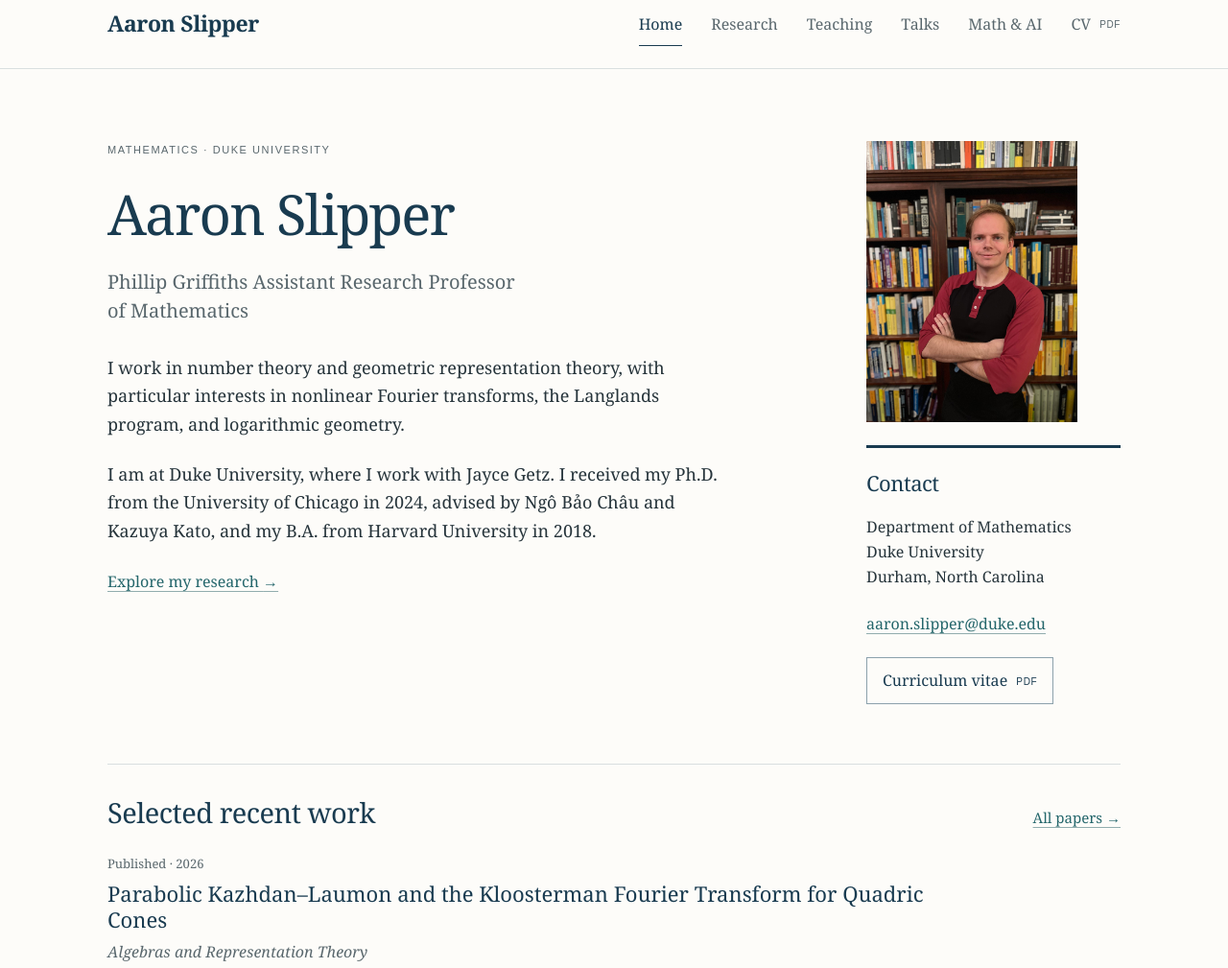
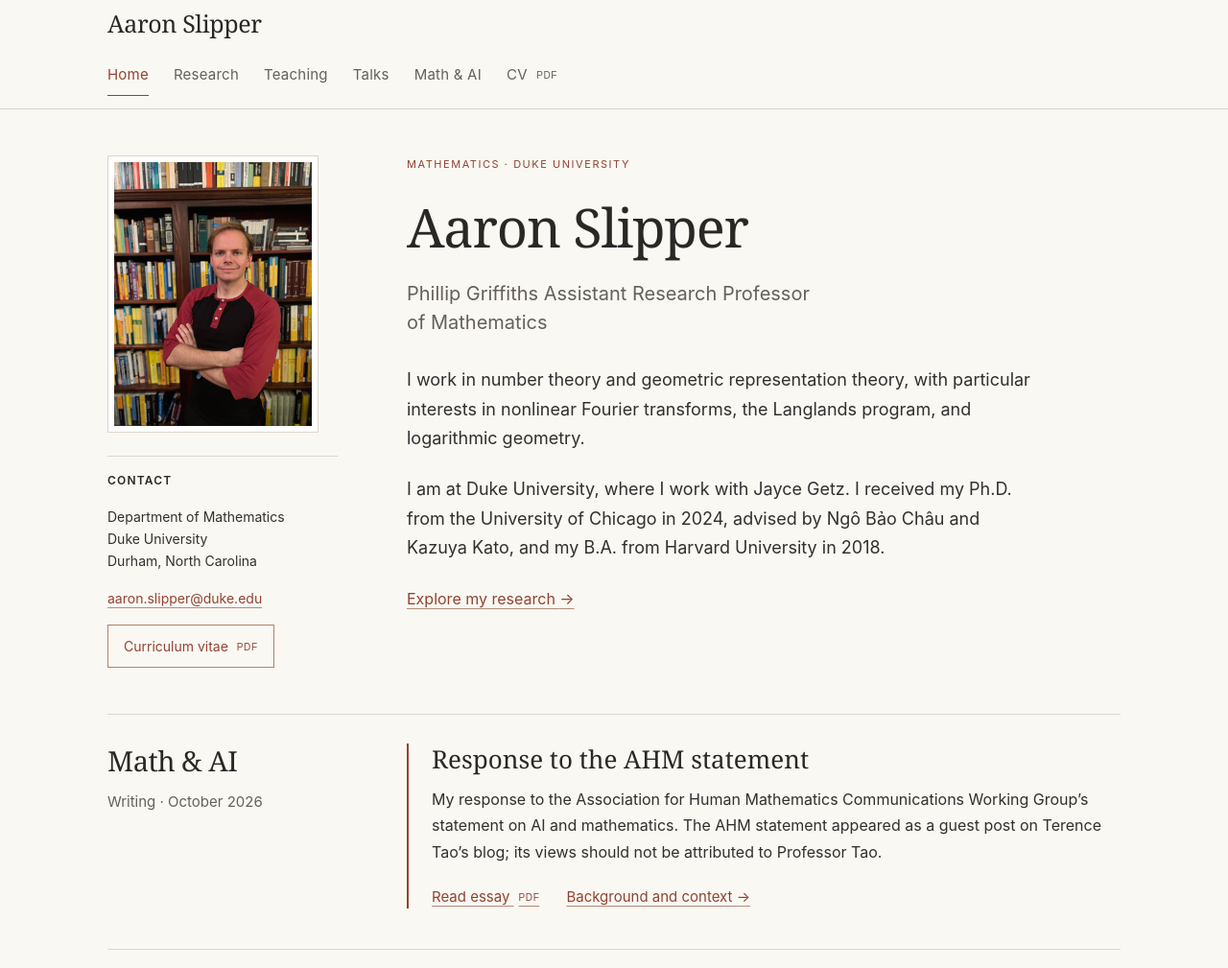
Before and after one commit to aaronslipper/aaronslipper.github.io, a plain HTML site: page index.html in a window 1280 px wide. Shown: the part 21-1030 px from the top of the page at 96% size. Drawn offline with Linux system fonts and the light colour scheme.

Commit message:
Add files via upload

```diff
--- a/assets/style.css
+++ b/assets/style.css
@@ -1,53 +1,62 @@
-:root{color-scheme:light;--paper:#fdfcf9;--ink:#26343b;--navy:#193b50;--teal:#24666b;--muted:#59676d;--line:#d9dfe0}
+:root{color-scheme:light;--paper:#faf8f3;--ink:#30302d;--heading:#292825;--accent:#914331;--muted:#656159;--line:#dcd5cb;--wash:#f0e8df;--serif:Georgia,"Times New Roman",serif;--sans:-apple-system,BlinkMacSystemFont,"Segoe UI",Arial,sans-serif}
 *{box-sizing:border-box}
 html{font-size:18px}
-body{margin:0;background:var(--paper);color:var(--ink);font-family:Georgia,"Times New Roman",serif;line-height:1.65;-webkit-font-smoothing:antialiased}
-a{color:var(--teal);text-decoration-color:#92adae;text-underline-offset:4px;text-decoration-thickness:1px}
-a:hover{color:var(--navy);text-decoration-color:currentColor}
-a:focus-visible{outline:2px solid var(--teal);outline-offset:5px;border-radius:1px}
+body{margin:0;background:var(--paper);color:var(--ink);font-family:var(--sans);line-height:1.7;-webkit-font-smoothing:antialiased}
+a{color:var(--accent);text-decoration-color:#b58a79;text-underline-offset:4px;text-decoration-thickness:1px}
+a:hover{color:var(--heading);text-decoration-color:currentColor}
+a:focus-visible{outline:2px solid var(--accent);outline-offset:5px;border-radius:1px}
 .wrap{width:min(1056px,calc(100% - 80px));margin-inline:auto}
 .site-header{border-bottom:1px solid var(--line)}
-.header-inner{min-height:92px;display:flex;align-items:center;justify-content:space-between;gap:28px}
-.wordmark{font-weight:bold;font-size:23px;color:var(--navy);text-decoration:none;letter-spacing:-.4px}
-nav{display:flex;align-items:center;gap:30px;font-size:16px}
+.header-inner{display:flex;flex-direction:column;align-items:flex-start;gap:10px;padding-block:24px 14px}
+.wordmark{font-family:var(--serif);font-weight:normal;font-size:25px;color:var(--heading);text-decoration:none;letter-spacing:-.4px}
+nav{display:flex;flex-wrap:wrap;align-items:center;gap:26px;font-size:15px;letter-spacing:.015em}
 nav a{color:var(--muted);text-decoration:none;padding-block:9px}
 nav a:hover{text-decoration:underline}
-nav a[aria-current]{color:var(--navy);box-shadow:0 1px var(--navy)}
+nav a[aria-current]{color:var(--accent);box-shadow:0 1px var(--accent)}
 .file-label{font-family:Arial,Helvetica,sans-serif;font-size:10px;letter-spacing:.06em;vertical-align:middle;margin-left:5px}
 .skip-link{position:absolute;top:-90px;left:20px;z-index:5;padding:12px;background:white}
 .skip-link:focus{top:10px}
 h1,h2,h3,p{margin-top:0}
-h1,h2,h3{color:var(--navy);font-weight:normal;line-height:1.24}
-h1{font-size:clamp(42px,4.8vw,58px);letter-spacing:-1.8px;margin-bottom:20px}
+h1,h2,h3{font-family:var(--serif);color:var(--heading);font-weight:normal;line-height:1.24}
+h1{font-size:clamp(42px,4.8vw,56px);letter-spacing:-1.2px;margin-bottom:20px}
 h2{font-size:29px;letter-spacing:-.5px;margin-bottom:25px}
 h3{font-size:22px;margin-bottom:9px}
 p{margin-bottom:19px}
-.eyebrow{font-family:Arial,Helvetica,sans-serif;color:var(--muted);font-size:11px;line-height:1.7;letter-spacing:.14em;text-transform:uppercase;margin-bottom:21px}
-.hero{display:grid;grid-template-columns:minmax(0,1fr) 265px;column-gap:85px;padding-top:75px;padding-bottom:62px}
+.eyebrow{font-family:var(--sans);color:var(--accent);font-size:11px;line-height:1.7;letter-spacing:.14em;text-transform:uppercase;margin-bottom:21px}
+.hero{display:grid;grid-template-columns:240px minmax(0,1fr);grid-template-areas:"profile introduction";column-gap:72px;padding-top:48px;padding-bottom:48px}
+.hero-main{grid-area:introduction;min-width:0}
 .position{font-size:20px;color:var(--muted);line-height:1.5;margin-bottom:30px}
 .bio{max-width:650px}
 .bio p{margin-bottom:22px}
 .text-link{font-size:16px}
-.profile-sidebar{align-self:start}
-.profile-photo{display:block;width:220px;max-width:100%;height:auto;margin-bottom:24px}
+.profile-sidebar{grid-area:profile;align-self:start;min-width:0}
+.profile-photo{display:block;width:220px;max-width:100%;height:auto;margin-bottom:24px;padding:6px;border:1px solid var(--line);background:#fff}
 .profile-sidebar .contact{margin-top:0}
-.contact{border-top:3px solid var(--navy);align-self:start;margin-top:60px;padding-top:23px;font-size:16px}
-.contact h2{font-size:22px;margin-bottom:18px}
-.contact p{margin-bottom:22px}
+.contact{border-top:1px solid var(--line);align-self:start;margin-top:60px;padding-top:18px;font-size:14px;line-height:1.65}
+.contact h2{font-family:var(--sans);font-size:12px;font-weight:600;letter-spacing:.1em;text-transform:uppercase;margin-bottom:18px}
+.contact p{margin-bottom:16px}
 .contact a{overflow-wrap:anywhere}
-.button{display:inline-block;border:1px solid #8ca1ac;color:var(--navy);text-decoration:none;padding:10px 16px}
-.button:hover{background:#eef2f1}
-.home-section{border-top:1px solid var(--line);padding-top:32px;margin-bottom:43px}
+.button{display:inline-block;border:1px solid #b28269;color:var(--accent);text-decoration:none;padding:10px 16px}
+.button:hover{background:var(--wash)}
+.home-section{display:grid;grid-template-columns:240px minmax(0,1fr);gap:72px;border-top:1px solid var(--line);padding-top:30px;margin-bottom:42px}
+.section-content{min-width:0}
+.home-section .section-heading{flex-direction:column;align-items:flex-start;justify-content:flex-start;gap:12px}
+.home-section .section-heading h2{margin-bottom:0}
+.home-section .featured-paper:last-child{margin-bottom:0}
+.home-essay .essay-feature{padding-left:24px;border-left:2px solid var(--accent)}
+.home-essay .featured-paper h3{font-size:26px;margin-bottom:13px}
+.home-essay .featured-paper p{color:var(--ink)}
+.feature-actions{display:flex;flex-wrap:wrap;gap:10px 28px;margin-top:20px;font-size:15px}
 .section-heading{display:flex;align-items:baseline;justify-content:space-between;gap:20px}
 .section-heading>a{font-size:15px;white-space:nowrap}
 .featured-paper{margin-bottom:27px;max-width:870px}
 .featured-paper h3{font-size:22px;margin-bottom:7px}
-.featured-paper h3 a,.paper h3 a,.talk h3 a{color:var(--navy);text-decoration:none}
+.featured-paper h3 a,.paper h3 a,.talk h3 a{color:var(--heading);text-decoration:none}
 .featured-paper h3 a:hover,.paper h3 a:hover,.talk h3 a:hover{text-decoration:underline}
 .featured-paper p{font-size:16px;color:var(--muted);margin-bottom:7px}
 .meta,.date,.section-note,.publication,.paper-note{color:var(--muted);font-size:15px}
 .featured-paper .meta{font-size:13px}
-.duke-grid{display:grid;grid-template-columns:1fr 1fr;gap:70px}
+.duke-grid{display:grid;grid-template-columns:minmax(0,1fr) minmax(0,1fr);gap:34px}
 .duke-grid h3{font-size:22px}
 .duke-grid p,.duke-grid a{font-size:16px}
 .page-heading{padding-top:62px;margin-bottom:43px}
@@ -55,7 +64,7 @@
 .page-heading .lead{max-width:830px;font-size:20px;line-height:1.7}
 .ruled-heading{border-bottom:1px solid var(--line);padding-bottom:14px;margin-top:45px;margin-bottom:24px}
 .paper{display:grid;grid-template-columns:38px minmax(0,1fr);column-gap:20px;margin-block:30px;max-width:950px}
-.paper-number{color:#657780;font-family:Arial,Helvetica,sans-serif;font-size:12px;padding-top:6px}
+.paper-number{color:var(--muted);font-family:Arial,Helvetica,sans-serif;font-size:12px;padding-top:6px}
 .paper h3{font-size:23px;line-height:1.4}
 .paper p{margin-bottom:7px}
 .coauthors{font-size:16px}
@@ -85,13 +94,22 @@
 .site-footer{border-top:1px solid var(--line);padding-block:25px 34px;margin-top:65px;display:flex;justify-content:space-between;gap:20px;font-size:12px;color:var(--muted)}
 @media(max-width:780px){
 .wrap{width:calc(100% - 42px)}.header-inner{align-items:flex-start;flex-direction:column;gap:7px;padding-block:18px 16px}
-nav{gap:24px;flex-wrap:wrap;font-size:15px}.hero{grid-template-columns:1fr;padding-top:42px;padding-bottom:38px;gap:25px}
-.profile-photo{width:120px}
-.contact{margin-top:10px;max-width:400px;width:100%}.contact h2{font-size:21px}.contact p{margin-bottom:14px}
+nav{gap:12px 24px;flex-wrap:wrap;font-size:15px}.hero{grid-template-columns:1fr;grid-template-areas:"introduction" "profile";padding-top:36px;padding-bottom:34px;gap:28px}
+.home-section{grid-template-columns:1fr;gap:20px}
+.home-section .section-heading{flex-direction:row;align-items:baseline;justify-content:space-between;flex-wrap:wrap;gap:10px 20px}
+.profile-sidebar{display:grid;grid-template-columns:120px minmax(0,1fr);gap:24px}
+.profile-sidebar .contact{border-top:0;padding-top:0}
+.home-essay .essay-feature{padding-left:18px}
+.home-section .section-heading h2{max-width:none}
+.profile-photo{width:120px;margin-bottom:0}
+.contact{margin-top:10px;max-width:400px;width:100%}.contact h2{font-size:12px}.contact p{margin-bottom:14px}
 .position{font-size:19px}.duke-grid{gap:30px}.page-heading{padding-top:42px}.page-heading .lead{font-size:18px}}
 @media(max-width:480px){
 html{font-size:17px}nav{gap:20px}.wordmark{font-size:22px}h1{letter-spacing:-1px}h2{font-size:26px}
-.hero{padding-top:35px}.duke-grid{grid-template-columns:1fr;gap:25px}.section-heading{align-items:flex-start}
+.hero{padding-top:30px}.duke-grid{grid-template-columns:1fr;gap:25px}.section-heading{align-items:flex-start}
+.profile-sidebar{grid-template-columns:96px minmax(0,1fr);gap:18px}.profile-photo{width:96px;padding:4px}
+.contact .button{padding:8px 10px;font-size:13px}
+.home-essay .featured-paper h3{font-size:24px}
 .section-heading h2{max-width:205px}.dated-entry{grid-template-columns:1fr;gap:6px}
 .paper{grid-template-columns:25px minmax(0,1fr);gap:10px}.paper h3{font-size:21px}.paper-links{font-size:13px}
 .site-footer{flex-direction:column;gap:4px}}
--- a/index.html
+++ b/index.html
@@ -3,7 +3,7 @@
 <meta charset="utf-8"><meta name="viewport" content="width=device-width, initial-scale=1">
 <title>Home | Aaron Slipper</title>
 <meta name="description" content="Aaron Slipper, a mathematician at Duke University working in number theory, geometric representation theory, and logarithmic geometry.">
-<meta name="author" content="Aaron Slipper"><meta name="theme-color" content="#193b50">
+<meta name="author" content="Aaron Slipper"><meta name="theme-color" content="#914331">
 <link rel="icon" href="assets/favicon.svg" type="image/svg+xml">
 <link rel="stylesheet" href="assets/style.css">
 </head><body>
@@ -31,16 +31,21 @@
 <p><a href="mailto:aaron.slipper@duke.edu">aaron.slipper@duke.edu</a></p>
 <a class="button" href="assets/aaron-slipper-cv.pdf">Curriculum vitae <span class="file-label">PDF</span></a>
 </aside></div></section>
+<section class="home-section home-essay" aria-labelledby="writing-heading">
+<div class="section-heading"><h2 id="writing-heading">Math &amp; AI</h2><p class="section-note">Writing · October 2026</p></div>
+<div class="section-content"><article class="featured-paper essay-feature">
+<h3><a href="math-and-ai.html">Response to the AHM statement</a></h3>
+<p>My response to the Association for Human Mathematics Communications Working Group’s statement on AI and mathematics. The AHM statement appeared as a guest post on Terence Tao’s blog; its views should not be attributed to Professor Tao.</p>
+<div class="feature-actions"><a href="assets/math-and-ai-response-to-the-ahm.pdf">Read essay <span class="file-label">PDF</span></a><a href="math-and-ai.html">Background and context <span aria-hidden="true">→</span></a></div>
+</article></div></section>
 <section class="home-section" aria-labelledby="recent-heading">
 <div class="section-heading"><h2 id="recent-heading">Selected recent work</h2><a href="research.html">All papers <span aria-hidden="true">→</span></a></div>
-<article class="featured-paper"><p class="meta">Published · 2026</p><h3><a href="https://doi.org/10.1007/s10468-026-10405-5">Parabolic Kazhdan–Laumon and the Kloosterman Fourier Transform for Quadric Cones</a></h3><p><em>Algebras and Representation Theory</em></p></article>
+<div class="section-content"><article class="featured-paper"><p class="meta">Published · 2026</p><h3><a href="https://doi.org/10.1007/s10468-026-10405-5">Parabolic Kazhdan–Laumon and the Kloosterman Fourier Transform for Quadric Cones</a></h3><p><em>Algebras and Representation Theory</em></p></article>
 <article class="featured-paper"><p class="meta">Preprint · 2026 · with Nikolay Grantcharov</p><h3><a href="https://arxiv.org/abs/2606.14637">Quasi-Classical Braverman–Kazhdan Intertwiners via Quiver Varieties</a></h3></article>
-<article class="featured-paper"><p class="meta">Preprint · 2026</p><h3><a href="https://arxiv.org/abs/2604.11023">Geometrization of the Schrödinger Model for the Minimal Representation of an Even Orthogonal Group: The de Rham Setting</a></h3></article>
-</section>
-<section class="home-section" aria-labelledby="duke-heading"><h2 id="duke-heading">At Duke</h2>
-<div class="duke-grid"><div><h3>Teaching &amp; mentoring</h3><p>In Fall 2026, I am teaching Representation Theory and leading a graduate reading seminar on algebraic geometry, stacks, and principal bundles.</p><a href="teaching.html">Teaching <span aria-hidden="true">→</span></a></div><div><h3>Seminars &amp; recognition</h3><p>I co-organize the Number Theory Seminar and received the Lewis Blake Award for Excellence in Teaching for 2025–2026.</p><a href="talks.html">Talks and activities <span aria-hidden="true">→</span></a></div></div>
-</section><section class="home-section" aria-labelledby="writing-heading">
-<div class="section-heading"><h2 id="writing-heading">Math &amp; AI</h2><a href="math-and-ai.html">Read more <span aria-hidden="true">→</span></a></div>
-<article class="featured-paper"><p class="meta">Essay · October 2026</p><h3><a href="math-and-ai.html">Response to the AHM statement</a></h3><p>A rebuttal to the Association for Human Mathematics Communications Working Group’s statement on AI and mathematics, published as a guest post on Terence Tao’s blog.</p></article></section></main>
+<article class="featured-paper"><p class="meta">Preprint · 2026</p><h3><a href="https://arxiv.org/abs/2604.11023">Geometrization of the Schrödinger Model for the Minimal Representation of an Even Orthogonal Group: The de Rham Setting</a></h3></article></div></section>
+<section class="home-section" aria-labelledby="duke-heading">
+<div class="section-heading"><h2 id="duke-heading">At Duke</h2></div>
+<div class="section-content"><div class="duke-grid"><div><h3>Teaching &amp; mentoring</h3><p>In Fall 2026, I am teaching Representation Theory and leading a graduate reading seminar on algebraic geometry, stacks, and principal bundles.</p><a href="teaching.html">Teaching <span aria-hidden="true">→</span></a></div><div><h3>Seminars &amp; recognition</h3><p>I co-organize the Number Theory Seminar and received the Lewis Blake Award for Excellence in Teaching for 2025–2026.</p><a href="talks.html">Talks and activities <span aria-hidden="true">→</span></a></div></div></div></section>
+</main>
 <footer class="wrap site-footer"><span>Aaron Slipper · Duke University</span><span>Updated October 2026</span></footer>
 </body></html>
```
Also changed, not shown: math-and-ai.html (+1 -1 lines), research.html (+1 -1 lines), talks.html (+1 -1 lines), teaching.html (+1 -1 lines), assets/favicon.svg.
